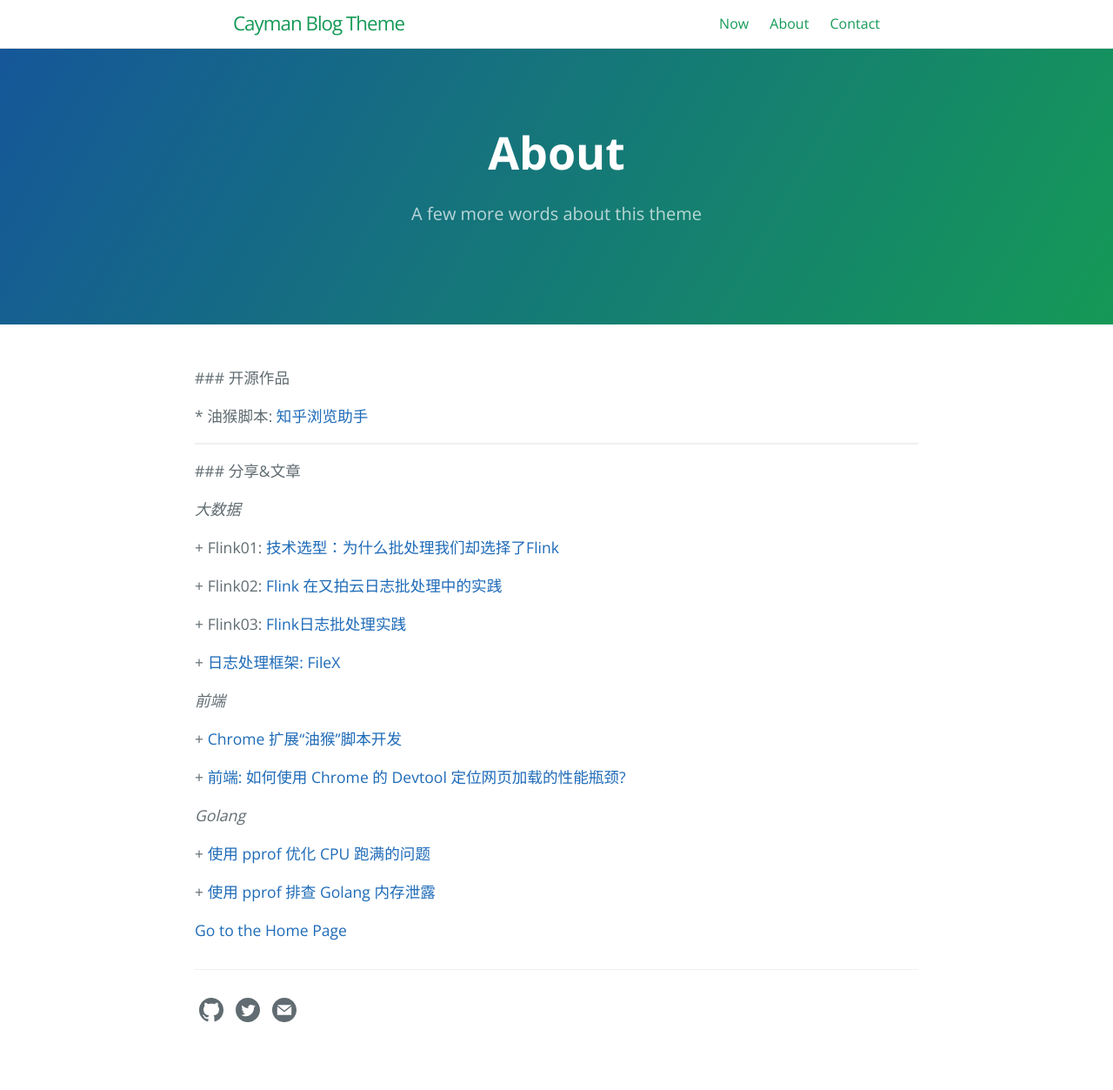
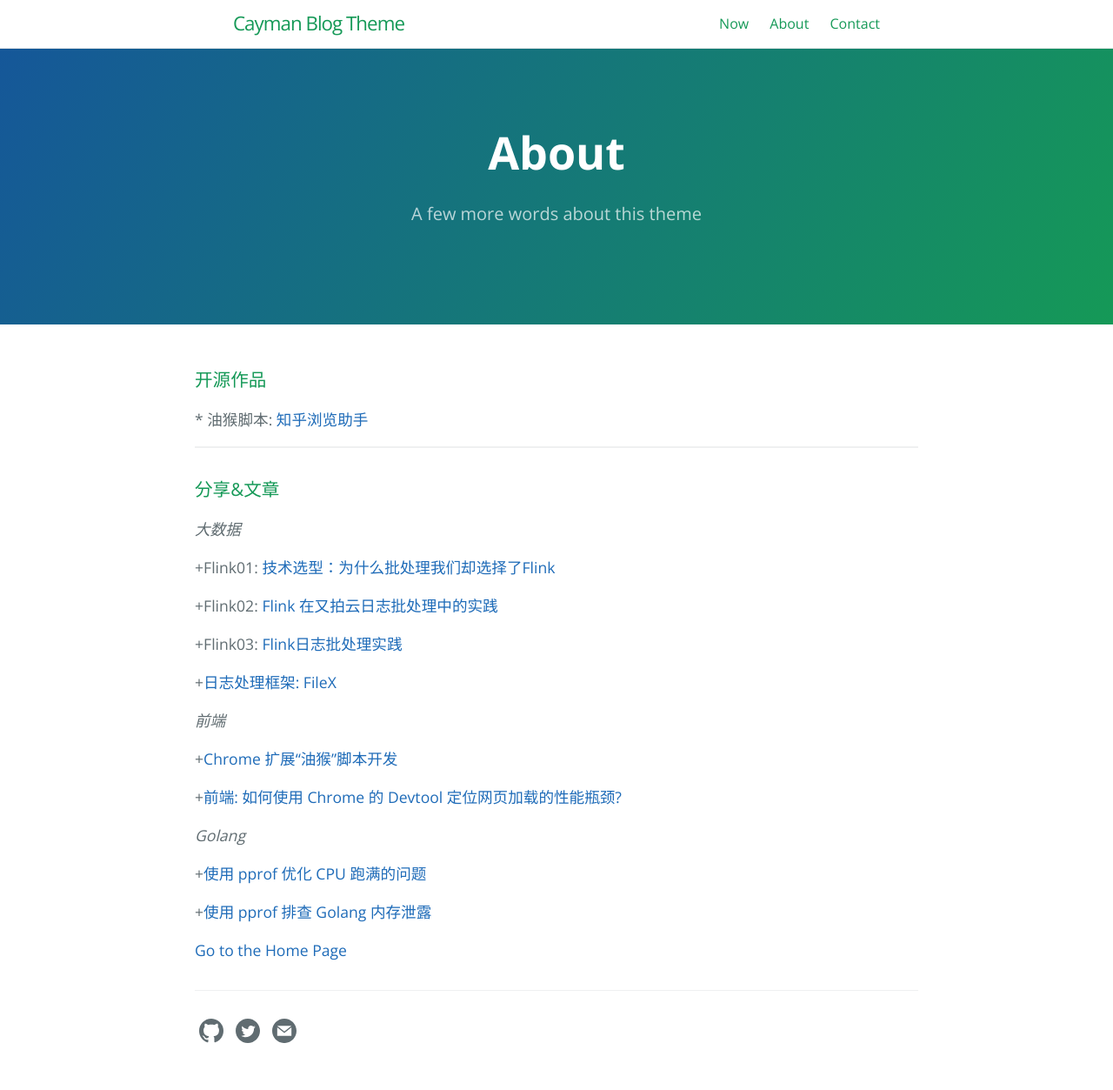
Before and after one commit to kougazhang/oom, a Jekyll site: the page built from about.md, in a window 1280 px wide. Shown: the whole page at 87% size. Built offline with Jekyll 4.4.1, drawn with Linux system fonts in a browser that asks for light colours; before the commit the page ends 1229 px from its top, so only the background shows below that.

Commit message:
update config

```diff
--- a/_config.yml
+++ b/_config.yml
@@ -3,7 +3,7 @@ description: Cayman Blog Theme is a clean, responsive blogging theme for Jekyll
 show_downloads: true
 
 baseurl: "/cayman-blog" # change this to the subpath of your site, e.g. /blog. Leave it empty if you don't need it.
-url: "https://lorepirri.github.io" # change this to the base hostname & protocol for your site
+url: "https://kougazhang.github.io" # change this to the base hostname & protocol for your site
 
 
 google_analytics:
--- a/about.md
+++ b/about.md
@@ -7,34 +7,34 @@ ref: about
 order: 0
 ---
 
-\### 开源作品
+### 开源作品
 
 \* 油猴脚本: [知乎浏览助手](https://greasyfork.org/en/scripts/400790-%E7%9F%A5%E4%B9%8E%E6%B5%8F%E8%A7%88%E5%8A%A9%E6%89%8B)
 
 ---
 
-\### 分享&文章
+### 分享&文章
 
 *大数据*
 
-\+ Flink01: [技术选型：为什么批处理我们却选择了Flink](https://zhuanlan.zhihu.com/p/269484708)
++Flink01: [技术选型：为什么批处理我们却选择了Flink](https://zhuanlan.zhihu.com/p/269484708)
 
-\+ Flink02: [Flink 在又拍云日志批处理中的实践](http://shangzhibo.tv/watch/10230926)
++Flink02: [Flink 在又拍云日志批处理中的实践](http://shangzhibo.tv/watch/10230926)
 
-\+ Flink03: [Flink日志批处理实践](https://github.com/kougazhang/BigData-Notes/blob/master/notes/Flink%E6%97%A5%E5%BF%97%E6%89%B9%E5%A4%84%E7%90%86%E5%AE%9E%E8%B7%B5.md)
++Flink03: [Flink日志批处理实践](https://github.com/kougazhang/BigData-Notes/blob/master/notes/Flink%E6%97%A5%E5%BF%97%E6%89%B9%E5%A4%84%E7%90%86%E5%AE%9E%E8%B7%B5.md)
 
-\+ [日志处理框架: FileX](https://github.com/kougazhang/golang/blob/master/filex.md)
++[日志处理框架: FileX](https://github.com/kougazhang/golang/blob/master/filex.md)
 
 *前端*
 
-\+ [Chrome 扩展“油猴”脚本开发](http://shangzhibo.tv/watch/10036080)
++[Chrome 扩展“油猴”脚本开发](http://shangzhibo.tv/watch/10036080)
 
-\+ [前端: 如何使用 Chrome 的 Devtool 定位网页加载的性能瓶颈?](https://zhuanlan.zhihu.com/p/266771273)
++[前端: 如何使用 Chrome 的 Devtool 定位网页加载的性能瓶颈?](https://zhuanlan.zhihu.com/p/266771273)
 
 *Golang*
 
-\+ [使用 pprof 优化 CPU 跑满的问题](https://zhuanlan.zhihu.com/p/355200328)
++[使用 pprof 优化 CPU 跑满的问题](https://zhuanlan.zhihu.com/p/355200328)
 
-\+ [使用 pprof 排查 Golang 内存泄露](https://zhuanlan.zhihu.com/p/265080950)
++[使用 pprof 排查 Golang 内存泄露](https://zhuanlan.zhihu.com/p/265080950)
 
 [Go to the Home Page]({{ '/' | absolute_url }})
```
